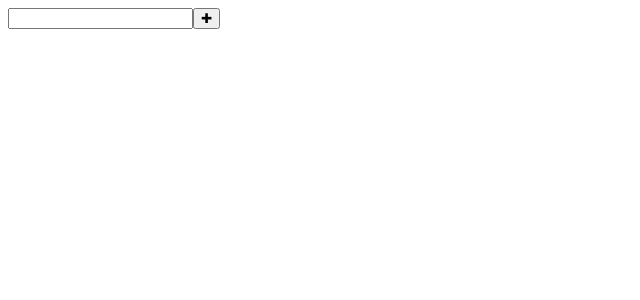
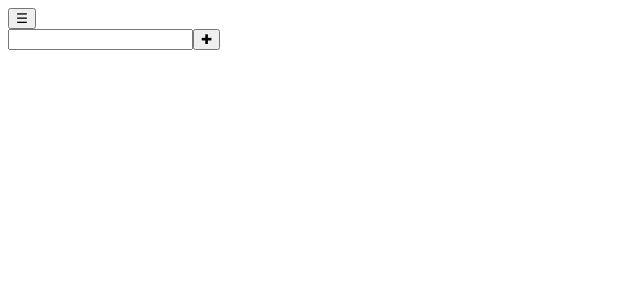
Before and after one commit to qcarpentier/list-your-mind, a React (Create React App) app: page / in a window 1280 px wide. Shown: the top 300 px of the page, without its empty margins (0-640 px from the left). Built offline with nearby package versions, Linux system fonts and the light colour scheme.

Commit message:
Menu allows enabling Animation (modal who can be hidden)

```diff
--- a/src/Components/App.js
+++ b/src/Components/App.js
@@ -9,7 +9,8 @@ class App extends Component {
 
     this.state = {
       item: '',
-      items: []
+      items: [],
+      disableAnimation: ''
     }
   }
 
@@ -29,6 +30,12 @@ class App extends Component {
     }
   };
 
+  handleCheckChange = () => {
+    this.setState({
+      disableAnimation: !this.state.disableAnimation
+    });
+  };
+
   deleteItem = index => {
     this.setState({
       item: "",
@@ -39,10 +46,14 @@ class App extends Component {
   render() {
     const item = this.state.item;
     const items = this.state.items;
+    const disableAnimation = this.state.disableAnimation;
 
     return (
       <div className="app-container">
-        <Menu />
+        <Menu
+          disableAnimation={disableAnimation}
+          handleCheckChange={this.handleCheckChange}
+        />
         <AddItem
           item={item}
           handleSubmit={this.handleSubmit}
--- a/src/Components/Menu.js
+++ b/src/Components/Menu.js
@@ -1,19 +1,40 @@
-import React, { Component } from 'react'
+import React, { Component } from 'react';
+import Switch from "./Switch";
 
 export default class Menu extends Component {
   constructor(props) {
-      super(props)
+    super(props);
 
-      this.state = {
-
-      }
+    this.state = {
+      hidden: true
+    };
   }
 
+  handleClick = () => {
+    this.setState({
+      hidden: !this.state.hidden
+    });
+  };
+
+  handleCheckChange = () => {
+    this.props.handleCheckChange();
+  };
 
   render() {
     return (
       <div className="menu-container">
-
+        <button onClick={this.handleClick}>{"\u2630"}</button>
+        <div className="modal-container" hidden={this.state.hidden}>
+          <div className="modal-content">
+            <span className="close" onClick={this.handleClick}>
+              &times;
+            </span>
+            <Switch
+              disableAnimation={this.props.disableAnimation}
+              handleCheckChange={this.handleCheckChange}
+            />
+          </div>
+        </div>
       </div>
     )
   }
--- /dev/null
+++ b/src/Components/Switch.js
@@ -0,0 +1,23 @@
+import React from "react";
+
+const Switch = props => {
+  const handleCheckChange = () => {
+    props.handleCheckChange();
+  };
+
+  return (
+    <div className="switch-container">
+      <span>Enable animation</span>
+      <label className="switch">
+        <input
+          type="checkbox"
+          onChange={handleCheckChange}
+          checked={props.disableAnimation}
+        />
+        <span className="slider" />
+      </label>
+    </div>
+  );
+};
+
+export default Switch;
```
